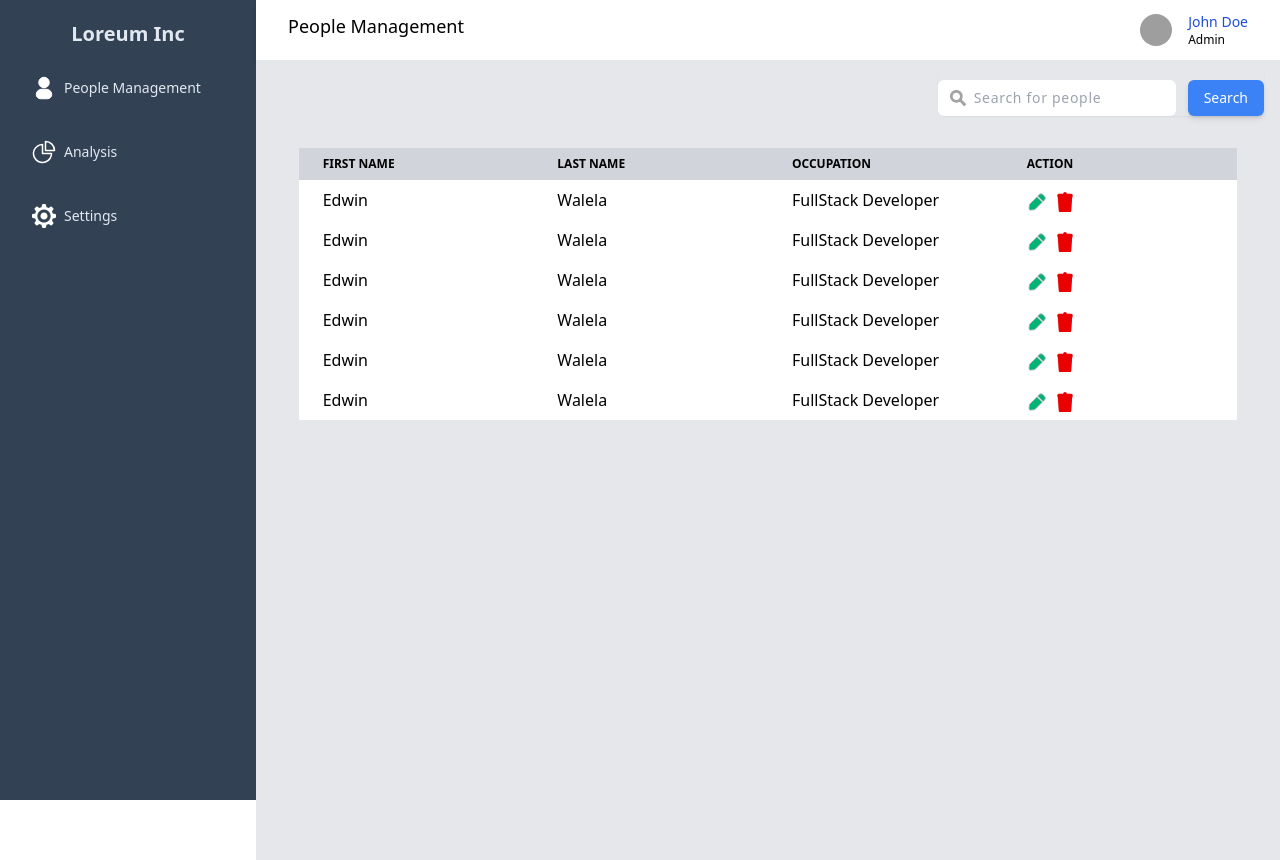
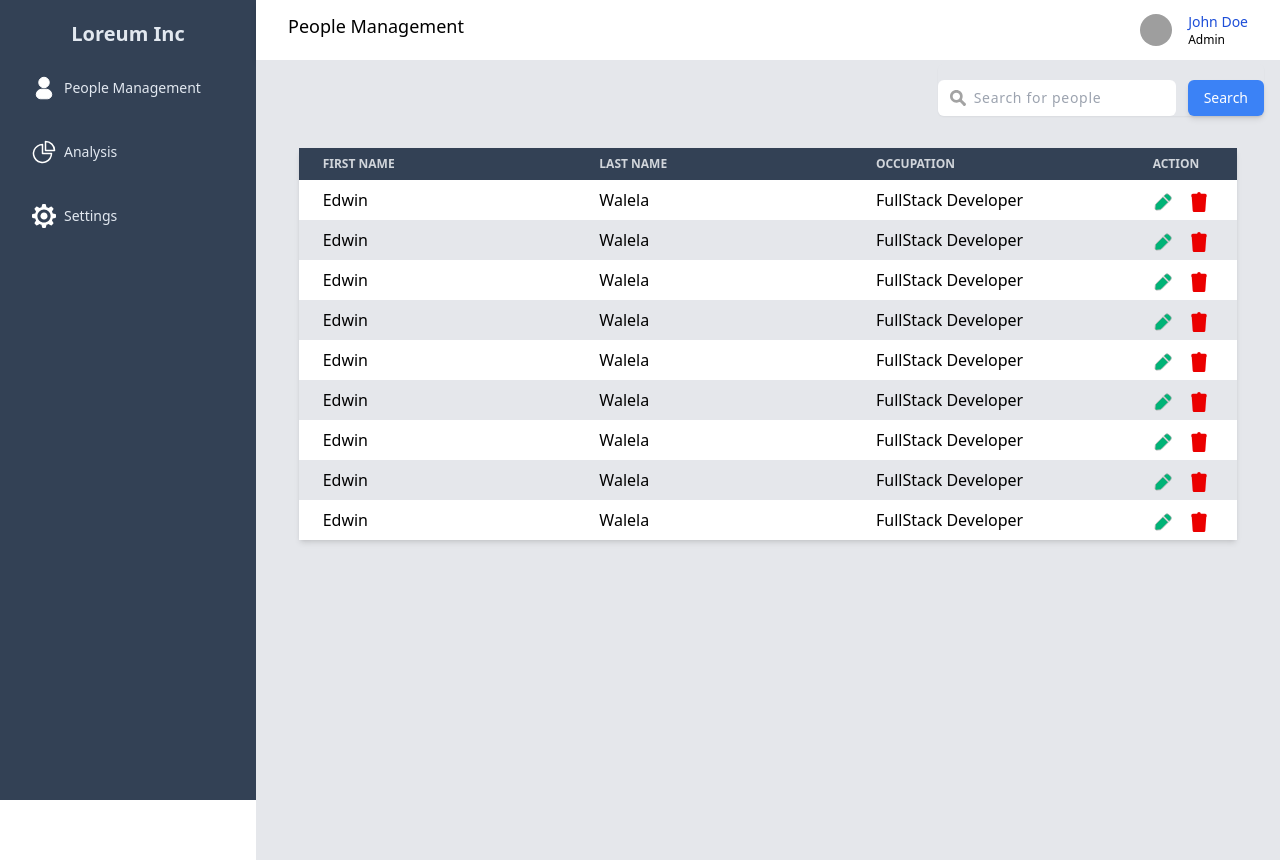
Before and after one commit to EdwinWalela/loreum-inc, a React (Vite) app: page / in a window 1280 px wide. Built offline with nearby package versions, Linux system fonts and the light colour scheme; grey boxes are pictures that could not be loaded.

Commit message:
style table rows

```diff
--- a/src/pages/Landing/index.tsx
+++ b/src/pages/Landing/index.tsx
@@ -3,7 +3,7 @@ import UserTable from './table';
 
 const LandingPage = () => {
 	return (
-		<div className="bg-gray-200 h-screen">
+		<div className="bg-gray-200 h-full">
 			<SearchBar />
 			<UserTable />
 		</div>
--- a/src/pages/Landing/table.tsx
+++ b/src/pages/Landing/table.tsx
@@ -3,7 +3,7 @@ import TableRow from './tableRow';
 
 const Table = () => {
 	return (
-		<table className="w-11/12 mx-auto my-8 text-left">
+		<table className="w-11/12 mx-auto my-8  text-left shadow-md">
 			<TableHeader />
 			<TableRow />
 			<TableRow />
@@ -11,6 +11,10 @@ const Table = () => {
 			<TableRow />
 			<TableRow />
 			<TableRow />
+			<TableRow />
+			<TableRow />
+
+			<TableRow />
 		</table>
 	);
 };
--- a/src/pages/Landing/tableHeader.tsx
+++ b/src/pages/Landing/tableHeader.tsx
@@ -1,10 +1,10 @@
 const TableHeader = () => {
 	return (
-		<tr className="bg-gray-300">
+		<tr className="bg-slate-700 text-gray-300">
 			<th className="w-1/4 px-6 py-2 text-xs">FIRST NAME</th>
 			<th className="w-1/4 px-6 py-2 text-xs">LAST NAME</th>
 			<th className="w-1/4 px-6 py-2 text-xs">OCCUPATION</th>
-			<th className="w-1/4 px-6 py-2 text-xs">ACTION</th>
+			<th className="w-1/12 px-6 py-2 text-xs">ACTION</th>
 		</tr>
 	);
 };
--- a/src/pages/Landing/tableRow.tsx
+++ b/src/pages/Landing/tableRow.tsx
@@ -3,12 +3,12 @@ import deleteIcon from '../../assets/delete.svg';
 
 const TableRow = () => {
 	return (
-		<tr className="bg-white">
+		<tr className=" even:bg-white odd:bg-gray-110">
 			<td className="w-1/4 px-6 py-2">Edwin</td>
 			<td className="w-1/4 px-6 py-2">Walela</td>
 			<td className="w-1/4 px-6 py-2">FullStack Developer</td>
-			<td className="w-1/4 px-6 py-2">
-				<img src={editIcon} className="w-5 h-5 inline-block mr-2 cursor-pointer" />
+			<td className="w-1/12 px-6 py-2">
+				<img src={editIcon} className="w-5 h-5 inline-block mr-4 cursor-pointer" />
 				<img src={deleteIcon} className="w-5 h-5 inline-block cursor-not-allowed" />
 			</td>
 		</tr>
```
